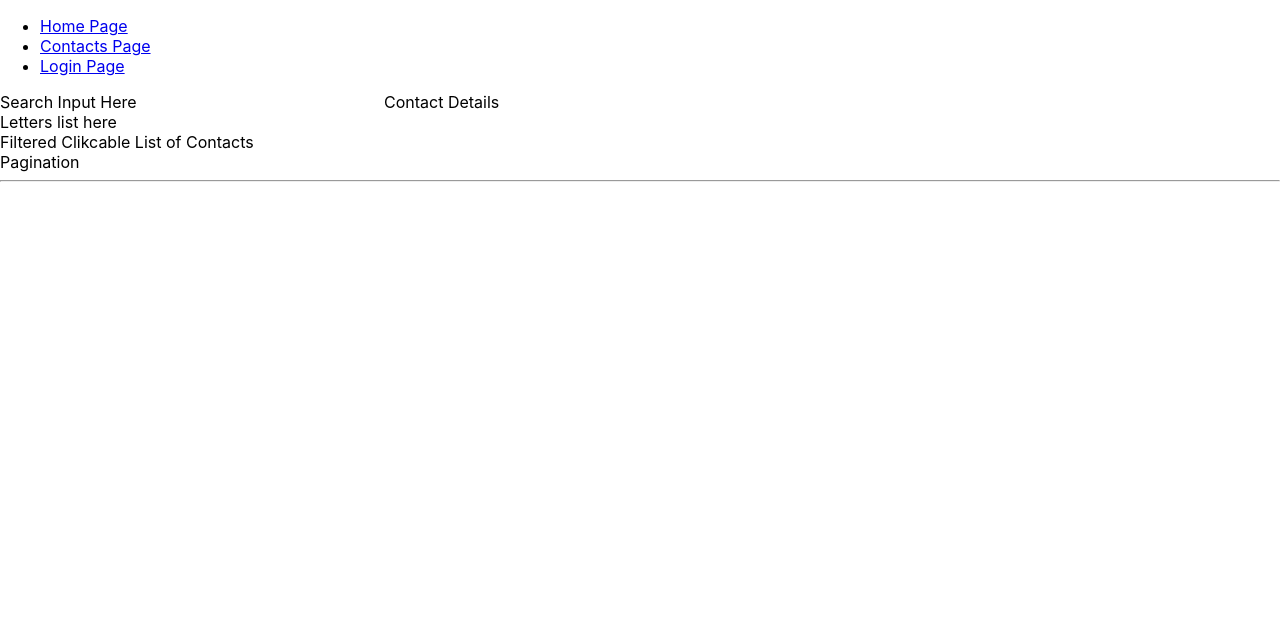
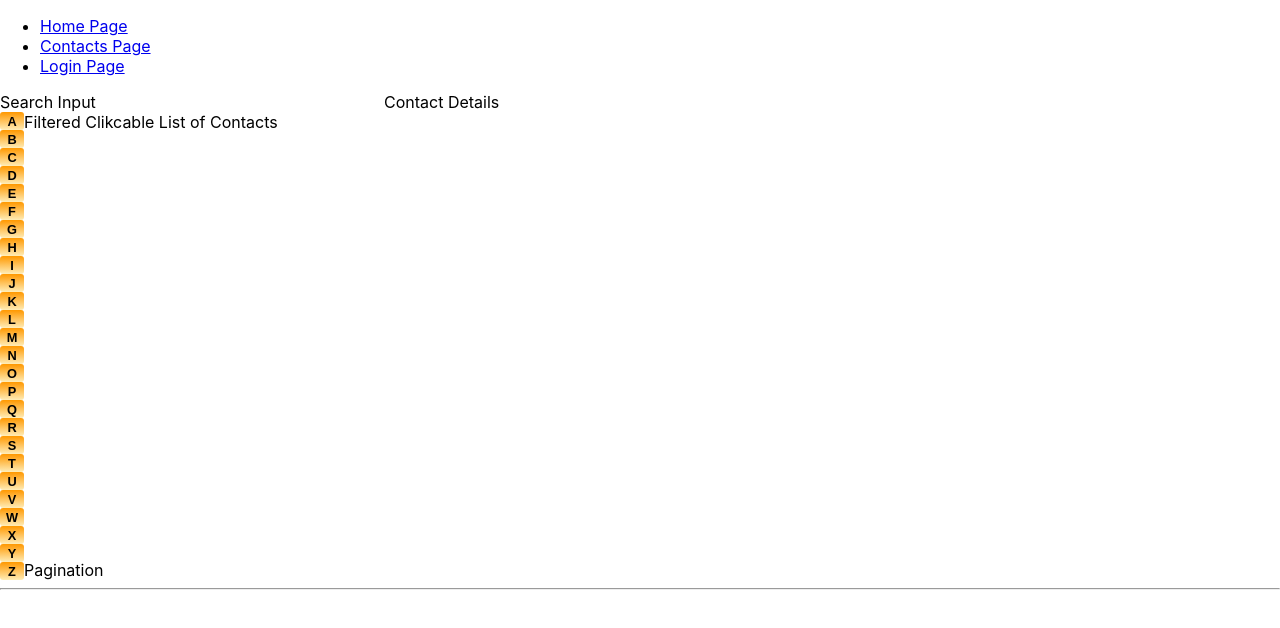
Before and after one commit to lluissuros/goldenspear-react-contacts-app, a React (Create React App) app: page /contacts in a window 1280 px wide. Shown: the top 628 px of the page. Built offline with nearby package versions, Linux system fonts and the light colour scheme.

Commit message:
letters and provisional display

```diff
--- a/src/components/ContactsBrowser.js
+++ b/src/components/ContactsBrowser.js
@@ -1,4 +1,76 @@
 import React from "react";
+import styled from "styled-components";
+
+const LETTERS = [
+  "A",
+  "B",
+  "C",
+  "D",
+  "E",
+  "F",
+  "G",
+  "H",
+  "I",
+  "J",
+  "K",
+  "L",
+  "M",
+  "N",
+  "O",
+  "P",
+  "Q",
+  "R",
+  "S",
+  "T",
+  "U",
+  "V",
+  "W",
+  "X",
+  "Y",
+  "Z"
+];
+
+const FlexContainer = styled.div`
+  display: flex;
+  flex-direction: row;
+  width: 100%;
+`;
+
+const FlexEndContainer = styled.div`
+  display: flex;
+  flex-direction: column;
+  justify-content: space-between;
+`;
+
+const LetterButton = styled.button`
+  background: linear-gradient(to bottom, #ff9800, #ffc1074a);
+  display: block;
+  border-color: none;
+  border-radius: 3px;
+  width: 24px;
+  height: 18px;
+  color: black;
+  font-weight: 700;
+  font-size: 0.8rem;
+  border: none;
+  :hover {
+    cursor: pointer;
+    background-color: #ff5722;
+  }
+  :focus {
+    outline: none;
+  }
+`;
+
+const LettersList = ({ onLetterClick }) => (
+  <div>
+    {LETTERS.map(letter => (
+      <LetterButton key={letter} onClick={() => onLetterClick(letter)}>
+        {letter}
+      </LetterButton>
+    ))}
+  </div>
+);
 
 const ContactsBrowser = ({
   filteredContacts,
@@ -8,10 +80,14 @@ const ContactsBrowser = ({
 }) => {
   return (
     <div>
-      <div>Search Input Here</div>
-      <div>Letters list here</div>
-      <div>Filtered Clikcable List of Contacts</div>
-      <div>Pagination</div>
+      <div>Search Input</div>
+      <FlexContainer>
+        <LettersList onLetterClick={onLetterClick} />
+        <FlexEndContainer>
+          <div>Filtered Clikcable List of Contacts</div>
+          <div>Pagination</div>
+        </FlexEndContainer>
+      </FlexContainer>
     </div>
   );
 };
--- a/src/pages/Contacts.js
+++ b/src/pages/Contacts.js
@@ -39,12 +39,16 @@ const Contacts = props => {
     fetchData(authTokens);
   });
 
+  const onLetterClick = letter => {
+    console.log(letter);
+  };
+
   return (
     <div>
       {/* <span>{JSON.stringify(contacts)}</span> */}
       <Container>
         <LeftItem>
-          <ContactsBrowser></ContactsBrowser>
+          <ContactsBrowser onLetterClick={onLetterClick}></ContactsBrowser>
         </LeftItem>
         <RightItem>
           <ContactDetails></ContactDetails>
```
